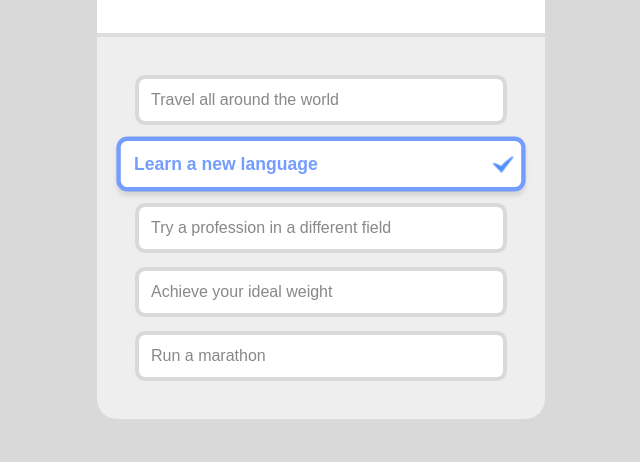
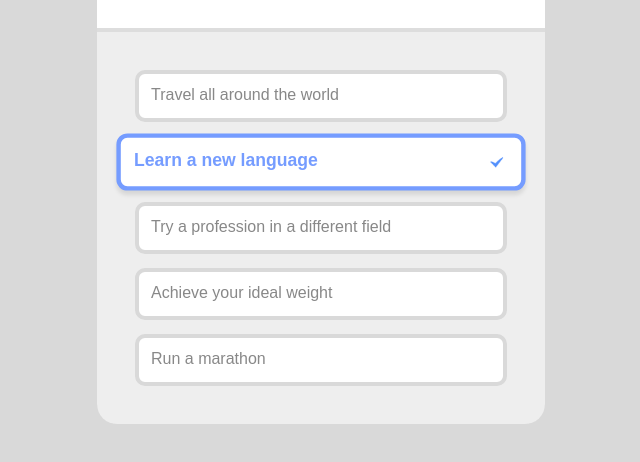
Before and after one commit to Bomihere/bucketlist, a plain HTML site: page index.html in a window 1280 px wide. Shown: the part 234-696 px from the top of the page, without its empty margins (319-959 px from the left). Drawn offline with Linux system fonts and the light colour scheme.

Commit message:
final commit

```diff
--- a/css/style.css
+++ b/css/style.css
@@ -81,10 +81,10 @@ ul.list li{
   font-size: 1.6rem;
   margin-bottom: 14px;
   padding: 12px;
+  display: flex;
 }
 
 ul.list li.checked{
-  background: #fff url("../images/check.png") no-repeat right center;
   transform: scale(1.1);
   border-color:#759CFF;
   color: #759CFF;
@@ -92,6 +92,20 @@ ul.list li.checked{
   box-shadow: 0 4px 4px rgba(0, 0, 0, 0.1);
 }
 
+ul.list li::after{
+  content: " ";
+  display: block;
+  background: url("../images/check.png") no-repeat center center /cover;
+  width: 20px;
+  height: 20px;
+  opacity: 0;
+  margin-left: auto;
+}
+
+ul.list li.checked::after{
+  opacity: 1;
+}
+
 .contents main ul li:last-child{
   margin-bottom: 0;
 }
```
